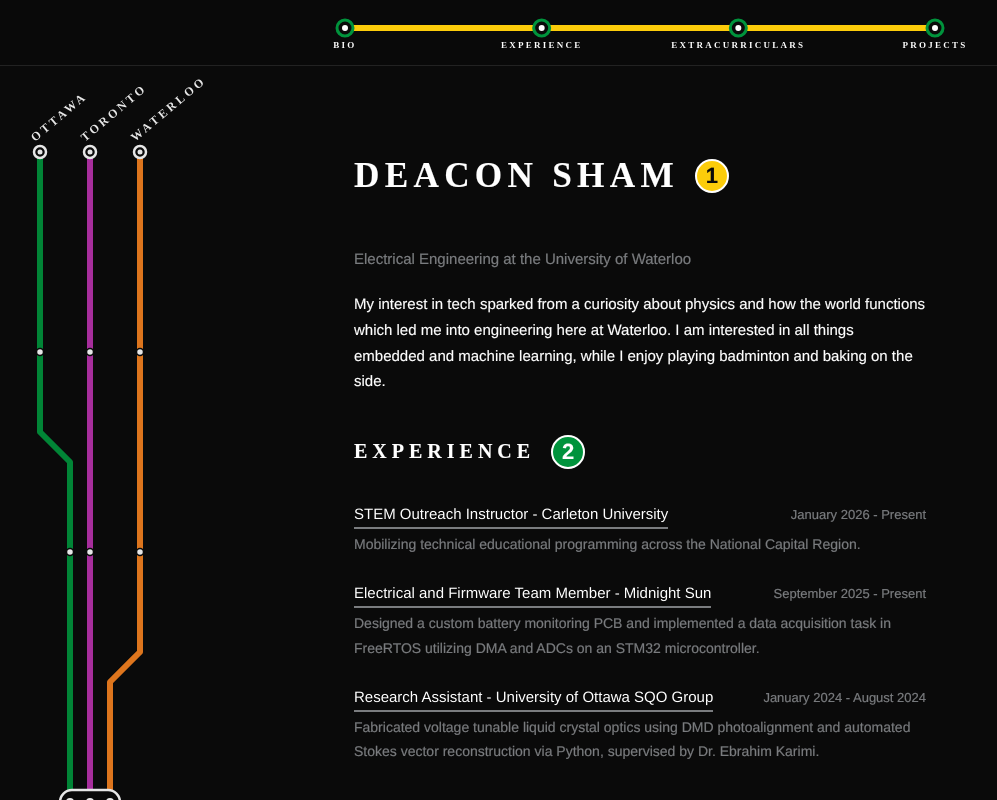
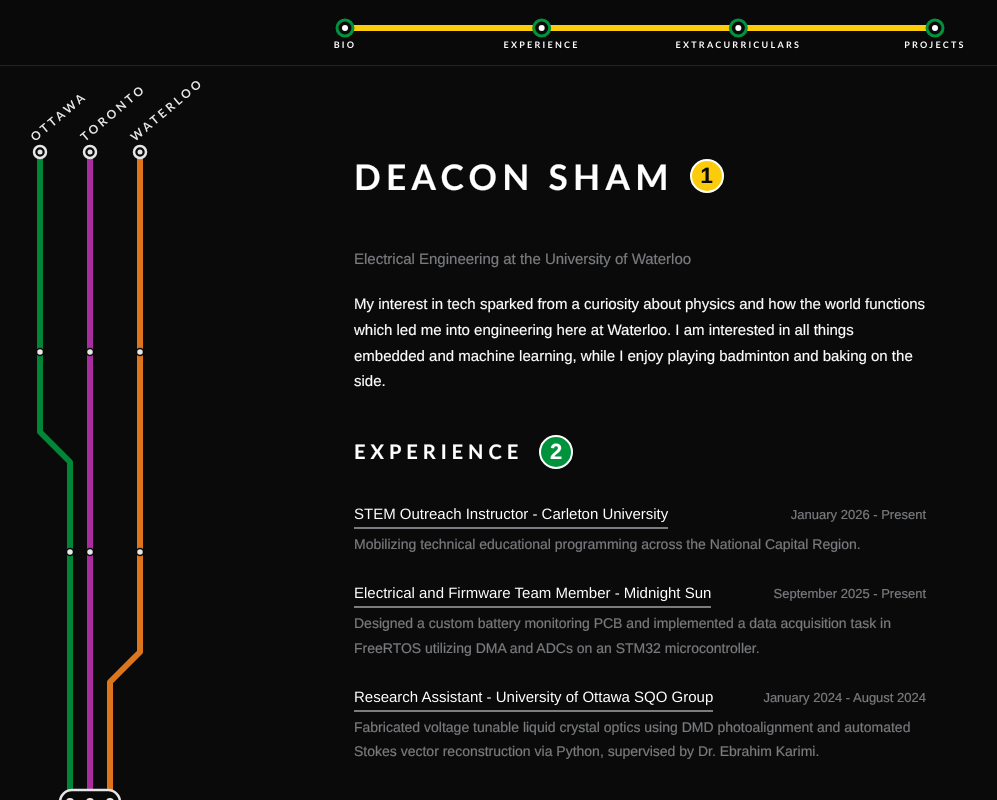
Before and after one commit to DeaconSham/deaconsham.github.io, a React (Vite) app: page / in a window 1280 px wide. Shown: the top 800 px of the page, without its empty margins (0-997 px from the left). Built offline with nearby package versions, Linux system fonts and the light colour scheme.

Commit message:
added font fallbacks

```diff
--- a/src/components/Background.jsx
+++ b/src/components/Background.jsx
@@ -67,7 +67,7 @@ function Background() {
             xmlns="http://www.w3.org/2000/svg"
         >
             <g opacity="0.9">
-                <g fontFamily="Futura" fontSize="12" fontWeight="700" letterSpacing="0.25em" fill="#ffffff" textAnchor="start">
+                <g fontFamily="Futura, 'Trebuchet MS', Arial, sans-serif" fontSize="12" fontWeight="700" letterSpacing="0.25em" fill="#ffffff" textAnchor="start">
                     <text x="35" y="90" transform="rotate(-40 35 90)">OTTAWA</text>
                     <text x="85" y="90" transform="rotate(-40 85 90)">TORONTO</text>
                     <text x="135" y="90" transform="rotate(-40 135 90)">WATERLOO</text>
--- a/src/index.css
+++ b/src/index.css
@@ -6,8 +6,8 @@
     --colour-link-underline: #7a7c7f;
     --colour-divider: #222222;
     --colour-accent: #ee352e;
-    --font-heading: Futura;
-    --font-body: 'Helvetica Neue';
+    --font-heading: Futura, 'Trebuchet MS', Arial, sans-serif;
+    --font-body: 'Helvetica Neue', Helvetica, Arial, sans-serif;
     --max-width: 620px;
     --spacing-section: 2.5rem;
 }
@@ -66,7 +66,7 @@ body {
 }
 
 .subway-station-label {
-    font-family: Futura, var(--font-heading);
+    font-family: var(--font-heading);
     font-size: 9px;
     font-weight: 700;
     letter-spacing: 0.25em;
@@ -153,7 +153,7 @@ a:hover {
     border-radius: 50%;
     border: 2px solid #ffffff;
     box-sizing: border-box;
-    font-family: 'Helvetica Neue';
+    font-family: 'Helvetica Neue', Helvetica, Arial, sans-serif;
     font-size: 22px;
     font-weight: 700;
     color: #ffffff;
```
